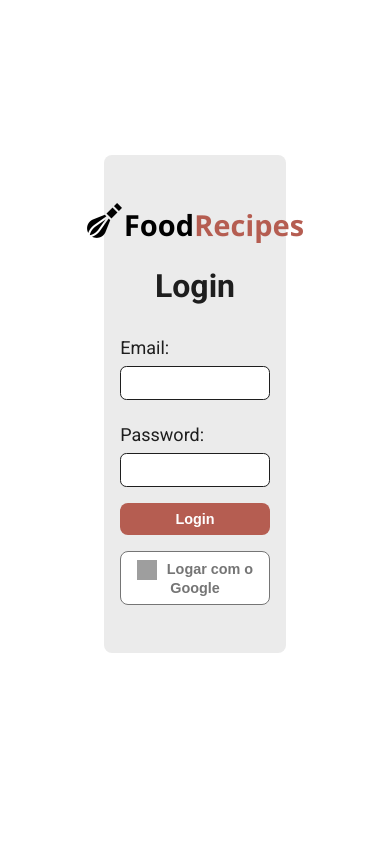
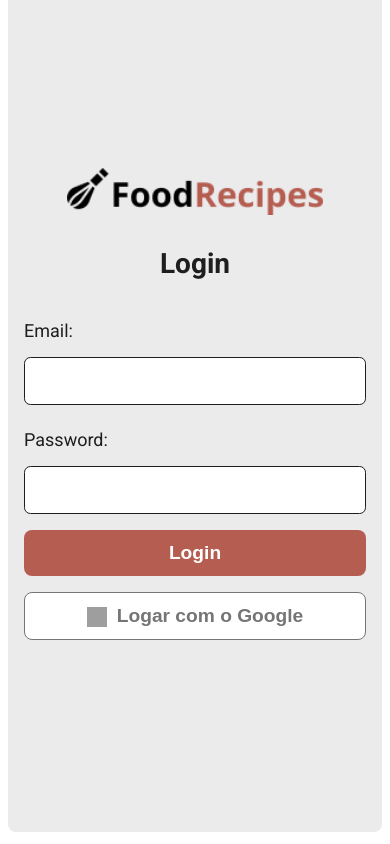
Before and after one commit to augusto-mattos/food-recipes, a React (Vite) app: page /login in a window 390 px wide. Built offline with nearby package versions, Linux system fonts and the light colour scheme; grey boxes are pictures that could not be loaded.

Commit message:
add : versao mobile da pagina de login

```diff
--- a/src/assets/styles.css
+++ b/src/assets/styles.css
@@ -35,8 +35,26 @@ h4 {
   padding: 3rem 1rem;
   background-color: #ebebeb;
 }
+@media (max-width: 768px) {
+  .login-container .form-container {
+    width: 100%;
+    height: 100%;
+    justify-content: center;
+    gap: 2rem;
+  }
+}
 .login-container .form-container .form-title {
   font-size: 2rem;
+}
+@media (max-width: 768px) {
+  .login-container .form-container .form-title {
+    font-size: 1.75rem;
+  }
+}
+@media (max-width: 768px) {
+  .login-container .form-container .logo-form {
+    width: 75%;
+  }
 }
 .login-container .form-container .input-group {
   display: flex;
@@ -48,6 +66,11 @@ h4 {
   font-size: large;
   align-items: flex-start;
 }
+@media (max-width: 768px) {
+  .login-container .form-container .input-group .form-login-label {
+    gap: 1rem;
+  }
+}
 .login-container .form-container .input-group .email-input,
 .login-container .form-container .input-group .password-input {
   border: 0.1rem solid #1e1e1e;
@@ -55,6 +78,13 @@ h4 {
   padding: 0.5rem;
   font-size: 0.9rem;
   width: -webkit-fill-available;
+}
+@media (max-width: 768px) {
+  .login-container .form-container .input-group .email-input,
+  .login-container .form-container .input-group .password-input {
+    padding: 0.75rem;
+    font-size: 1.2rem;
+  }
 }
 .login-container .form-container .login-button {
   width: 100%;
@@ -72,6 +102,12 @@ h4 {
   background-color: #a5a5a5;
   color: #1e1e1e;
 }
+@media (max-width: 768px) {
+  .login-container .form-container .login-button {
+    padding: 0.75rem;
+    font-size: 1.2rem;
+  }
+}
 .login-container .form-container .google-login-button {
   width: 100%;
   padding: 0.5rem 0.9rem;
@@ -82,6 +118,12 @@ h4 {
   font-size: 0.9rem;
   cursor: pointer;
   transition: all 300ms ease-in-out;
+}
+@media (max-width: 768px) {
+  .login-container .form-container .google-login-button {
+    padding: 0.75rem;
+    font-size: 1.2rem;
+  }
 }
 .login-container .form-container .google-login-button:hover {
   background-color: #f8f8f8;
@@ -138,6 +180,12 @@ header .nav-buttons .login-btn {
   background-color: #ebebeb;
   transition: all 300ms ease-in-out;
 }
+@media (max-width: 768px) {
+  header .nav-buttons .login-btn {
+    padding: 0.75rem;
+    font-size: 1.2rem;
+  }
+}
 header .nav-buttons .login-btn:hover {
   background-color: #793e37;
   color: #ffffff;
@@ -153,6 +201,12 @@ header .nav-buttons .logout-btn {
   background-color: #b55d51;
   color: #ffffff;
   transition: all 300ms ease-in-out;
+}
+@media (max-width: 768px) {
+  header .nav-buttons .logout-btn {
+    padding: 0.75rem;
+    font-size: 1.2rem;
+  }
 }
 header .nav-buttons .logout-btn:hover {
   background-color: #a5a5a5;
@@ -196,6 +250,12 @@ header .nav-buttons .logout-btn:hover {
   background-color: #ebebeb;
   transition: all 300ms ease-in-out;
 }
+@media (max-width: 768px) {
+  .hero .hero-content .connexion-buttons .login-btn {
+    padding: 0.75rem;
+    font-size: 1.2rem;
+  }
+}
 .hero .hero-content .connexion-buttons .login-btn:hover {
   background-color: #793e37;
   color: #ffffff;
@@ -212,6 +272,12 @@ header .nav-buttons .logout-btn:hover {
   color: #ffffff;
   transition: all 300ms ease-in-out;
   max-width: fit-content;
+}
+@media (max-width: 768px) {
+  .hero .hero-content .connexion-buttons .sign-up-btn {
+    padding: 0.75rem;
+    font-size: 1.2rem;
+  }
 }
 .hero .hero-content .connexion-buttons .sign-up-btn:hover {
   background-color: #a5a5a5;
@@ -319,6 +385,12 @@ form button {
   color: #ffffff;
   transition: all 300ms ease-in-out;
   width: 50%;
+}
+@media (max-width: 768px) {
+  form button {
+    padding: 0.75rem;
+    font-size: 1.2rem;
+  }
 }
 form button:hover {
   background-color: #a5a5a5;
@@ -578,6 +650,12 @@ form button:hover {
   color: #ffffff;
   transition: all 300ms ease-in-out;
 }
+@media (max-width: 768px) {
+  .recipe-actions .ingrendients-list-btn {
+    padding: 0.75rem;
+    font-size: 1.2rem;
+  }
+}
 .recipe-actions .ingrendients-list-btn:hover {
   background-color: #a5a5a5;
   color: #1e1e1e;
@@ -592,6 +670,12 @@ form button:hover {
   cursor: pointer;
   background-color: #ebebeb;
   transition: all 300ms ease-in-out;
+}
+@media (max-width: 768px) {
+  .recipe-actions .market-list-btn {
+    padding: 0.75rem;
+    font-size: 1.2rem;
+  }
 }
 .recipe-actions .market-list-btn:hover {
   background-color: #793e37;
--- a/src/components/layout/_navbar.jsx
+++ b/src/components/layout/_navbar.jsx
@@ -32,7 +32,7 @@ function NavBar() {
         {signed ? (
           <div className="signed-user">
             <p>
-            {`Olá, ${signedUserName} !`}
+            {`Olá, ${signedUserName}!`}
             </p>
           <button className="logout-btn" onClick={handleClick}>
             Logout
--- a/src/pages/Login/index.jsx
+++ b/src/pages/Login/index.jsx
@@ -51,6 +51,7 @@ function Login() {
         <img
           src={logo}
           alt="login"
+          className="logo-form"
         />
         <h1 className="form-title">Login</h1>
         <form onSubmit={handleSignInWithEmail}>
--- a/src/styles/_mixins.scss
+++ b/src/styles/_mixins.scss
@@ -19,6 +19,10 @@
   padding: 0.5rem 1rem;
   min-width: 6.25rem;
   cursor: pointer;
+  @media (max-width: 768px) {
+    padding: 0.75rem;
+    font-size: 1.2rem;
+  }
 }
 
 @mixin btn-terracota {
--- a/src/styles/pages/login.scss
+++ b/src/styles/pages/login.scss
@@ -14,8 +14,22 @@
     border-radius: 0.5rem;
     padding: 3rem 1rem;
     background-color: variables.$gray-1;
+    @media (max-width: 768px) {
+      width: 100%;
+      height: 100%;
+      justify-content: center;
+      gap: 2rem;
+    }
     .form-title {
       font-size: 2rem;
+      @media (max-width: 768px) {
+        font-size: 1.75rem;
+      }
+    }
+    .logo-form {
+      @media (max-width: 768px) {
+        width: 75%;
+      }
     }
     .input-group {
       display: flex;
@@ -25,6 +39,9 @@
       .form-login-label {
         font-size: large;
         align-items: flex-start;
+        @media (max-width: 768px) {
+          gap: 1rem;
+        }
       }
       .email-input,
       .password-input {
@@ -33,6 +50,10 @@
         padding: 0.5rem;
         font-size: 0.9rem;
         width: -webkit-fill-available;
+        @media (max-width: 768px) {
+          padding: 0.75rem;
+          font-size: 1.2rem;
+        }
       }
     }
     .login-button {
@@ -44,6 +65,10 @@
       border-radius: 0.5rem;
       cursor: pointer;
       @include mixins.btn-terracota();
+      @media (max-width: 768px) {
+        padding: 0.75rem;
+        font-size: 1.2rem;
+      }
     }
     .google-login-button {
       width: 100%;
@@ -55,6 +80,10 @@
       font-size: 0.9rem;
       cursor: pointer;
       transition: all 300ms ease-in-out;
+      @media (max-width: 768px) {
+        padding: 0.75rem;
+        font-size: 1.2rem;
+      }
       &:hover {
         background-color: #f8f8f8;
       }
```
Also changed, not shown: 1 other file (tests, documents, lock files or other folders).
